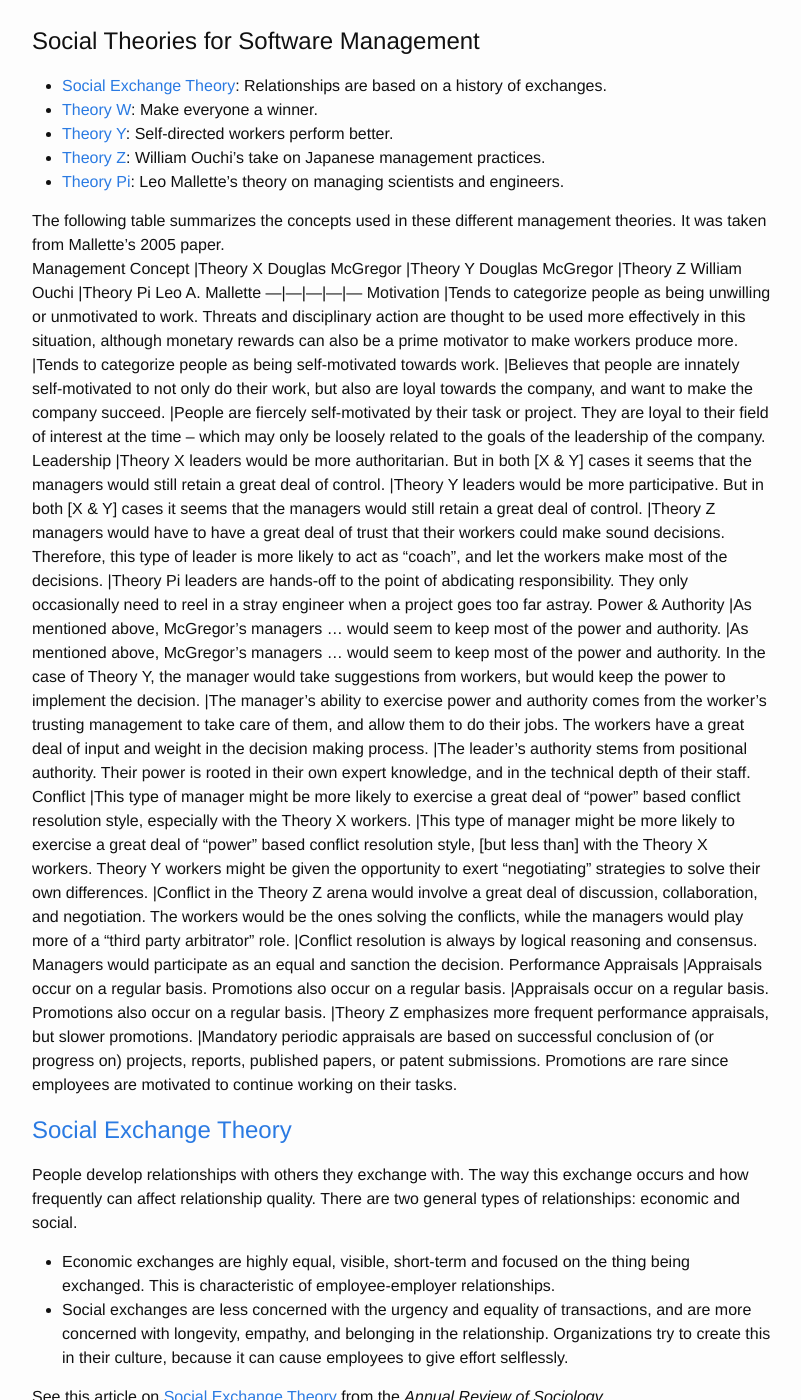
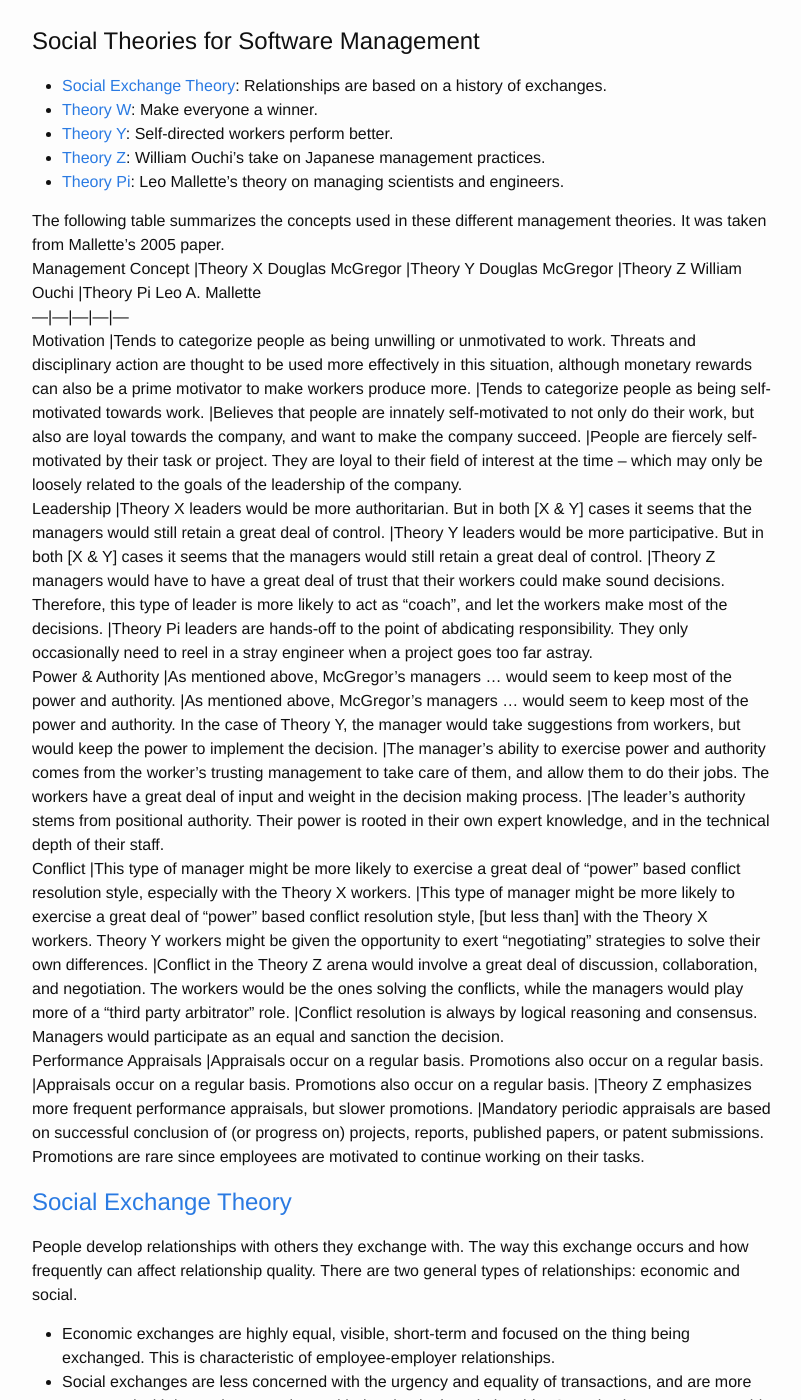
Before and after one commit to css566/css566.github.io, a Jekyll site: the page built from _posts/2016-04-28-Social_Theories_for_Software_Management.md, in a window 1280 px wide and 1400 px high, scrolled down 219 px. Shown: the whole window, without its empty margins (238-1039 px from the left). Built offline with Jekyll 4.4.1, drawn with Linux system fonts in a browser that asks for light colours; comment, search, counter and statistics services are not loaded.

Commit message:
Update 2016-04-28-Social_Theories_for_Software_Management.md
Adding line breaks to fix table

```diff
--- a/_posts/2016-04-28-Social_Theories_for_Software_Management.md
+++ b/_posts/2016-04-28-Social_Theories_for_Software_Management.md
@@ -11,13 +11,13 @@ Social Theories for Software Management
 * [Theory Pi](#theory_pi): Leo Mallette's theory on managing scientists and engineers.
 
 The following table summarizes the concepts used in these different management theories.  It was taken from Mallette's 2005 paper. <br>
-Management Concept |Theory X Douglas McGregor |Theory Y Douglas McGregor |Theory Z William Ouchi |Theory Pi Leo A. Mallette
----|---|---|---|---
-Motivation |Tends to categorize people as being unwilling or unmotivated to work. Threats and disciplinary action are thought to be used more effectively in this situation, although monetary rewards can also be a prime motivator to make workers produce more. |Tends to categorize people as being self-motivated towards work. |Believes that people are innately self-motivated to not only do their work, but also are loyal towards the company, and want to make the company succeed. |People are fiercely self-motivated by their task or project. They are loyal to their field of interest at the time – which may only be loosely related to the goals of the leadership of the company.
-Leadership |Theory X leaders would be more authoritarian. But in both [X & Y] cases it seems that the managers would still retain a great deal of control. |Theory Y leaders would be more participative. But in both [X & Y] cases it seems that the managers would still retain a great deal of control. |Theory Z managers would have to have a great deal of trust that their workers could make sound decisions. Therefore, this type of leader is more likely to act as “coach”, and let the workers make most of the decisions. |Theory Pi leaders are hands-off to the point of abdicating responsibility. They only occasionally need to reel in a stray engineer when a project goes too far astray.
-Power & Authority |As mentioned above, McGregor’s managers … would seem to keep most of the power and authority. |As mentioned above, McGregor’s managers … would seem to keep most of the power and authority. In the case of Theory Y, the manager would take suggestions from workers, but would keep the power to implement the decision. |The manager’s ability to exercise power and authority comes from the worker’s trusting management to take care of them, and allow them to do their jobs. The workers have a great deal of input and weight in the decision making process. |The leader’s authority stems from positional authority. Their power is rooted in their own expert knowledge, and in the technical depth of their staff.
-Conflict |This type of manager might be more likely to exercise a great deal of “power” based conflict resolution style, especially with the Theory X workers. |This type of manager might be more likely to exercise a great deal of “power” based conflict resolution style, [but less than] with the Theory X workers. Theory Y workers might be given the opportunity to exert “negotiating” strategies to solve their own differences. |Conflict in the Theory Z arena would involve a great deal of discussion, collaboration, and negotiation. The workers would be the ones solving the conflicts, while the managers would play more of a “third party arbitrator” role. |Conflict resolution is always by logical reasoning and consensus. Managers would participate as an equal and sanction the decision.
-Performance Appraisals |Appraisals occur on a regular basis. Promotions also occur on a regular basis. |Appraisals occur on a regular basis. Promotions also occur on a regular basis. |Theory Z emphasizes more frequent performance appraisals, but slower promotions. |Mandatory periodic appraisals are based on successful conclusion of (or progress on) projects, reports, published papers, or patent submissions. Promotions are rare since employees are motivated to continue working on their tasks.
+Management Concept |Theory X Douglas McGregor |Theory Y Douglas McGregor |Theory Z William Ouchi |Theory Pi Leo A. Mallette <br>
+---|---|---|---|--- <br>
+Motivation |Tends to categorize people as being unwilling or unmotivated to work. Threats and disciplinary action are thought to be used more effectively in this situation, although monetary rewards can also be a prime motivator to make workers produce more. |Tends to categorize people as being self-motivated towards work. |Believes that people are innately self-motivated to not only do their work, but also are loyal towards the company, and want to make the company succeed. |People are fiercely self-motivated by their task or project. They are loyal to their field of interest at the time – which may only be loosely related to the goals of the leadership of the company. <br>
+Leadership |Theory X leaders would be more authoritarian. But in both [X & Y] cases it seems that the managers would still retain a great deal of control. |Theory Y leaders would be more participative. But in both [X & Y] cases it seems that the managers would still retain a great deal of control. |Theory Z managers would have to have a great deal of trust that their workers could make sound decisions. Therefore, this type of leader is more likely to act as “coach”, and let the workers make most of the decisions. |Theory Pi leaders are hands-off to the point of abdicating responsibility. They only occasionally need to reel in a stray engineer when a project goes too far astray. <br>
+Power & Authority |As mentioned above, McGregor’s managers … would seem to keep most of the power and authority. |As mentioned above, McGregor’s managers … would seem to keep most of the power and authority. In the case of Theory Y, the manager would take suggestions from workers, but would keep the power to implement the decision. |The manager’s ability to exercise power and authority comes from the worker’s trusting management to take care of them, and allow them to do their jobs. The workers have a great deal of input and weight in the decision making process. |The leader’s authority stems from positional authority. Their power is rooted in their own expert knowledge, and in the technical depth of their staff. <br>
+Conflict |This type of manager might be more likely to exercise a great deal of “power” based conflict resolution style, especially with the Theory X workers. |This type of manager might be more likely to exercise a great deal of “power” based conflict resolution style, [but less than] with the Theory X workers. Theory Y workers might be given the opportunity to exert “negotiating” strategies to solve their own differences. |Conflict in the Theory Z arena would involve a great deal of discussion, collaboration, and negotiation. The workers would be the ones solving the conflicts, while the managers would play more of a “third party arbitrator” role. |Conflict resolution is always by logical reasoning and consensus. Managers would participate as an equal and sanction the decision. <br>
+Performance Appraisals |Appraisals occur on a regular basis. Promotions also occur on a regular basis. |Appraisals occur on a regular basis. Promotions also occur on a regular basis. |Theory Z emphasizes more frequent performance appraisals, but slower promotions. |Mandatory periodic appraisals are based on successful conclusion of (or progress on) projects, reports, published papers, or patent submissions. Promotions are rare since employees are motivated to continue working on their tasks.<br>
 
 # <a name="exchange">Social Exchange Theory</a>
 People develop relationships with others they exchange with. The way this exchange occurs and how frequently can affect relationship quality. There are two general types of relationships: economic and social.<br>
```
